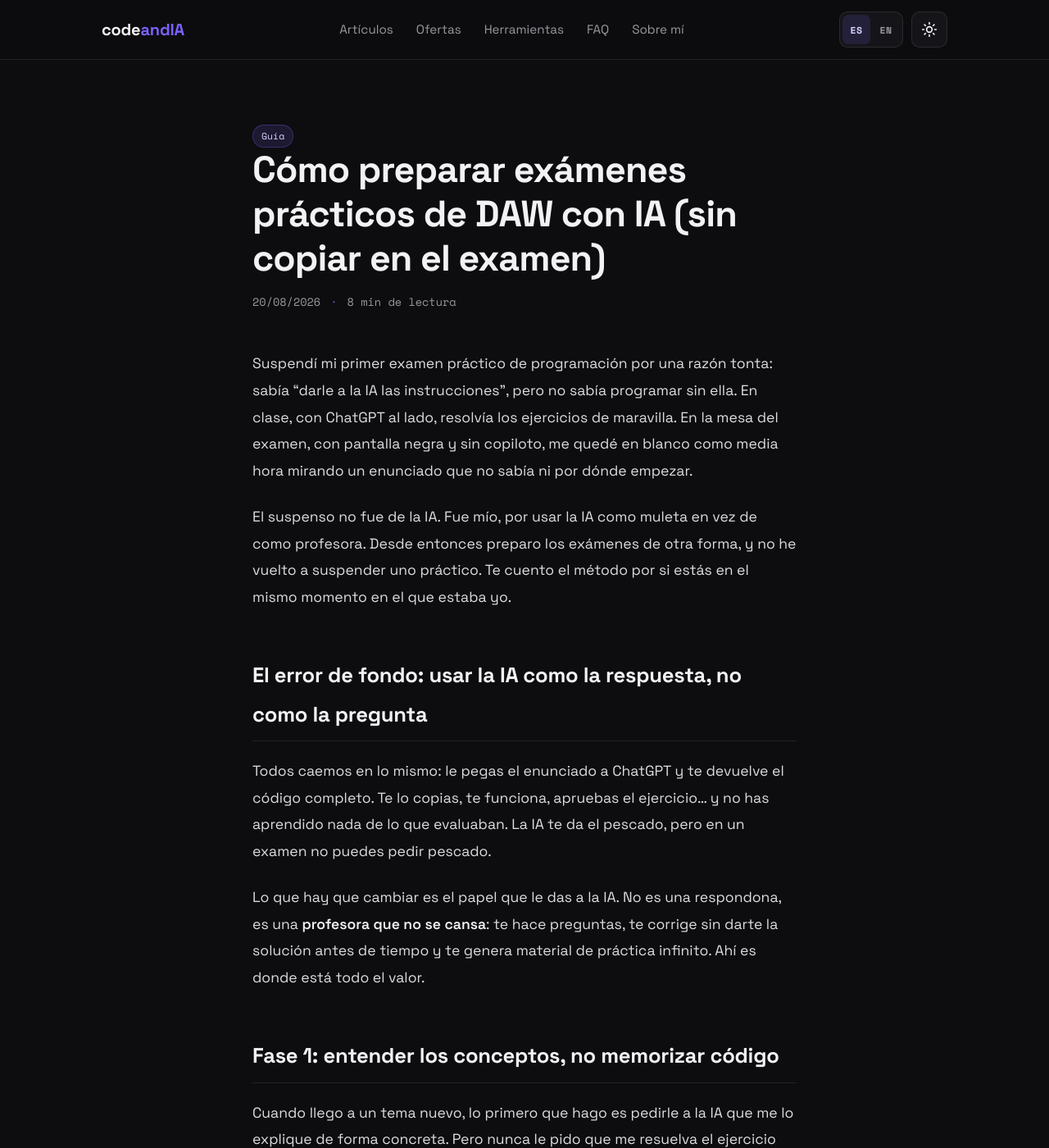
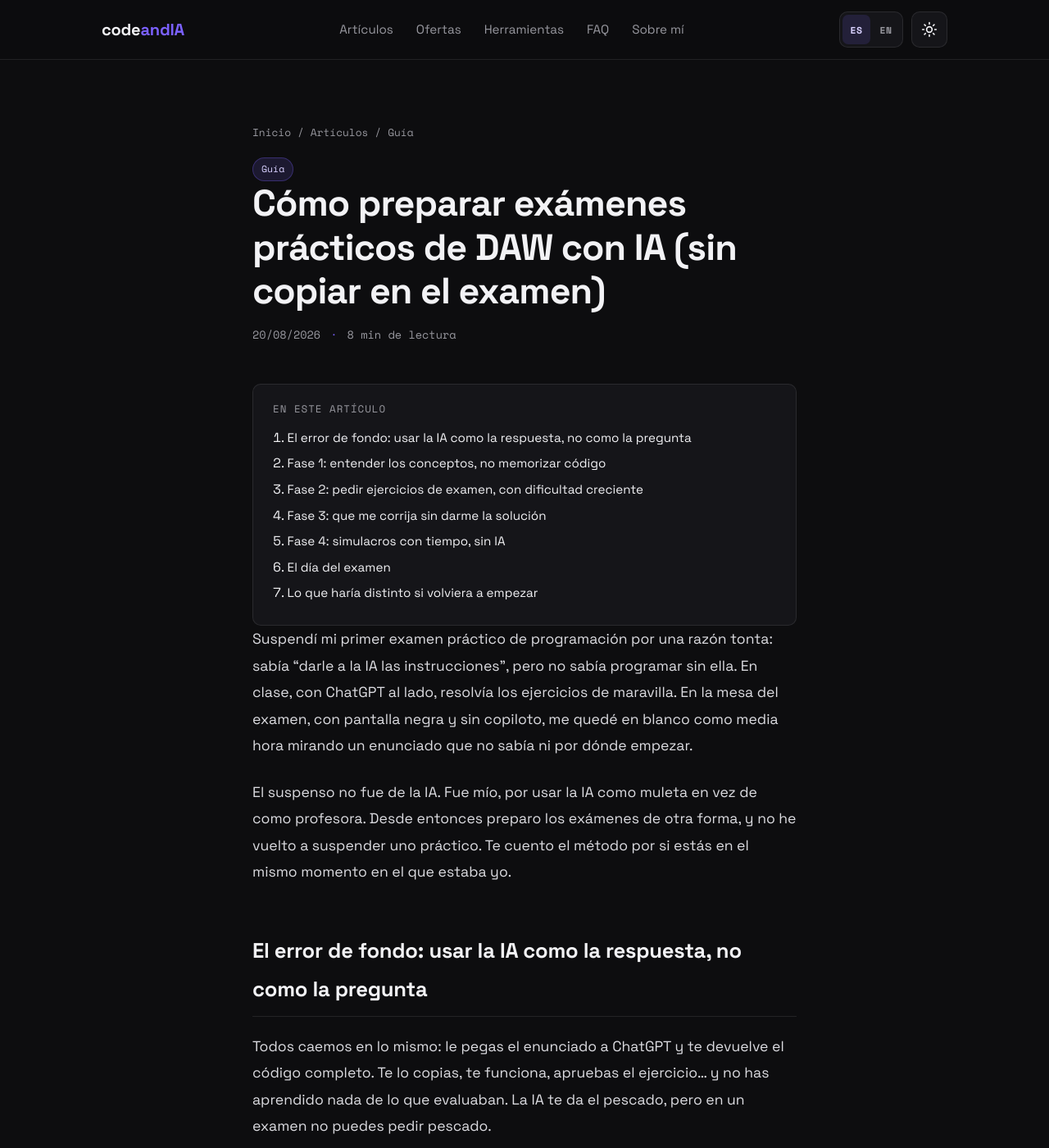
Before and after one commit to vibodigitalinfo-lab/codeandIA, a Jekyll site: the page built from articulos/guias/preparar-examenes-practicos-daw-con-ia.md, in a window 1280 px wide and 1400 px high. Shown: the whole window at 82% size. Built offline with Jekyll 4.4.1, drawn with Linux system fonts in a browser that asks for light colours; some of the changed text lies outside the part shown.

Commit message:
feat(seo+ux): imagen Open Graph, índice, compartir, RSS y mejoras de accesibilidad
- og-image.png (1200x630) y apple-touch-icon.png generados
- _layouts/default.html: OG/Twitter completos (summary_large_image), og:image
  real + dimensiones + alt, author, robots, article:published_time/section,
  apple-touch-icon, enlace "Saltar al contenido" y main#main
- _layouts/article.html: migas de pan visibles, índice automático desde los H2,
  barra de progreso de lectura, botones de compartir (X/WhatsApp/LinkedIn/copiar),
  fecha en <time datetime> y readtime por defecto a 160 ppm
- styles.css: estilos de skip-link, breadcrumb, TOC, progreso, compartir y hero-actions
- feed.xml: content:encoded (contenido completo), autor, imagen, copyright y 20 items
- 404.html: título propio, permalink /404.html, fuera del sitemap y artículos recientes
- setup-completo: enlaces a las guías de portátil y hosting (enlazado interno)
- borradores: corrige precios reales (Lift 49,95€, RK84ES ~68€)

```diff
--- a/_layouts/article.html
+++ b/_layouts/article.html
@@ -29,26 +29,41 @@ layout: default
 ]
 </script>
 
+<div class="reading-progress" aria-hidden="true"><span id="reading-progress-bar"></span></div>
+
 <article class="article">
   <div class="container">
+    <nav class="breadcrumb" aria-label="Migas de pan">
+      <a href="{{ "/" | relative_url }}">Inicio</a>
+      <span aria-hidden="true">/</span>
+      <a href="{{ "/articulos/" | relative_url }}">Artículos</a>
+      <span aria-hidden="true">/</span>
+      <span aria-current="page">{{ page.category | default: "Artículo" }}</span>
+    </nav>
+
     <div class="article-header">
       {% if page.category %}
       <span class="pill">{{ page.category }}</span>
       {% endif %}
       <h1 class="article-title">{{ page.title }}</h1>
       <div class="article-meta">
-        <span>{{ page.date | date: "%d/%m/%Y" }}</span>
+        <time datetime="{{ page.date | date_to_xmlschema }}">{{ page.date | date: "%d/%m/%Y" }}</time>
         {% if page.readtime %}
         <span class="meta-dot">·</span><span>{{ page.readtime }} min de lectura</span>
         {% else %}
         {% assign palabras = page.content | number_of_words %}
-        {% assign mins = palabras | divided_by: 200 | plus: 1 %}
+        {% assign mins = palabras | divided_by: 160 | plus: 1 %}
         <span class="meta-dot">·</span><span>{{ mins }} min de lectura</span>
         {% endif %}
       </div>
     </div>
 
-    <div class="article-content">
+    <nav class="toc" id="toc" aria-label="Índice del artículo" hidden>
+      <p class="toc-title">En este artículo</p>
+      <ol class="toc-list" id="toc-list"></ol>
+    </nav>
+
+    <div class="article-content" id="article-content">
       {{ content }}
     </div>
 
@@ -59,6 +74,14 @@ layout: default
       <a class="affiliate-btn" href="{{ page.affiliate_url }}" target="_blank" rel="sponsored nofollow noopener">{{ page.affiliate_label }} <span class="affiliate-arrow" aria-hidden="true">→</span></a>
     </aside>
     {% endif %}
+
+    <div class="share">
+      <span class="share-label">Compartir</span>
+      <a class="share-btn" href="https://twitter.com/intent/tweet?text={{ page.title | uri_escape }}&amp;url={{ page.url | absolute_url | uri_escape }}" target="_blank" rel="noopener">X</a>
+      <a class="share-btn" href="https://wa.me/?text={{ page.title | uri_escape }}%20{{ page.url | absolute_url | uri_escape }}" target="_blank" rel="noopener">WhatsApp</a>
+      <a class="share-btn" href="https://www.linkedin.com/sharing/share-offsite/?url={{ page.url | absolute_url | uri_escape }}" target="_blank" rel="noopener">LinkedIn</a>
+      <button class="share-btn" type="button" id="copy-link" data-url="{{ page.url | absolute_url }}">Copiar enlace</button>
+    </div>
 
     <a href="{{ "/" | relative_url }}" class="back-link">← Volver a artículos</a>
 
@@ -85,3 +108,64 @@ layout: default
     {% endif %}
   </div>
 </article>
+
+<script>
+  /* Barra de progreso de lectura */
+  (function () {
+    var bar = document.getElementById('reading-progress-bar');
+    var content = document.getElementById('article-content');
+    if (!bar || !content) return;
+    function update() {
+      var top = content.getBoundingClientRect().top + window.pageYOffset;
+      var total = content.offsetHeight - window.innerHeight + 200;
+      var pct = total > 0 ? ((window.pageYOffset - top + 200) / total) * 100 : 0;
+      bar.style.width = Math.min(100, Math.max(0, pct)) + '%';
+    }
+    window.addEventListener('scroll', update, { passive: true });
+    window.addEventListener('resize', update);
+    update();
+  })();
+
+  /* Índice automático a partir de los H2 (si hay 3 o más) */
+  (function () {
+    var content = document.getElementById('article-content');
+    var nav = document.getElementById('toc');
+    var list = document.getElementById('toc-list');
+    if (!content || !nav || !list) return;
+    var heads = content.querySelectorAll('h2');
+    if (heads.length < 3) { nav.parentNode && nav.parentNode.removeChild(nav); return; }
+    Array.prototype.forEach.call(heads, function (h, i) {
+      if (!h.id) h.id = 'sec-' + (i + 1);
+      var li = document.createElement('li');
+      var a = document.createElement('a');
+      a.href = '#' + h.id;
+      a.textContent = h.textContent;
+      li.appendChild(a);
+      list.appendChild(li);
+    });
+    nav.hidden = false;
+  })();
+
+  /* Copiar enlace del artículo */
+  (function () {
+    var btn = document.getElementById('copy-link');
+    if (!btn) return;
+    btn.addEventListener('click', function () {
+      var url = btn.getAttribute('data-url');
+      var done = function () {
+        btn.textContent = 'Copiado';
+        setTimeout(function () { btn.textContent = 'Copiar enlace'; }, 1800);
+      };
+      if (navigator.clipboard) {
+        navigator.clipboard.writeText(url).then(done, function () {});
+      } else {
+        var t = document.createElement('textarea');
+        t.value = url;
+        document.body.appendChild(t);
+        t.select();
+        try { document.execCommand('copy'); done(); } catch (e) {}
+        document.body.removeChild(t);
+      }
+    });
+  })();
+</script>
--- a/_layouts/default.html
+++ b/_layouts/default.html
@@ -8,6 +8,10 @@
 
   <!-- Favicon -->
   <link rel="icon" type="image/svg+xml" href="{{ "/favicon.svg" | relative_url }}">
+  <link rel="apple-touch-icon" href="{{ "/apple-touch-icon.png" | relative_url }}">
+
+  <meta name="author" content="Iván">
+  <meta name="robots" content="index,follow,max-image-preview:large,max-snippet:-1,max-video-preview:-1">
 
   <!-- Open Graph (previstas al compartir en redes) -->
   <meta property="og:type" content="{% if page.category %}article{% else %}website{% endif %}">
@@ -16,12 +20,21 @@
   <meta property="og:title" content="{% if page.title %}{{ page.title }} · {{ site.title }}{% else %}{{ site.title }}{% endif %}">
   <meta property="og:description" content="{% if page.description %}{{ page.description }}{% else %}{{ site.description }}{% endif %}">
   <meta property="og:url" content="{{ page.url | absolute_url }}">
-  <meta property="og:image" content="{{ "/favicon.svg" | absolute_url }}">
+  <meta property="og:image" content="{{ "/og-image.png" | absolute_url }}">
+  <meta property="og:image:width" content="1200">
+  <meta property="og:image:height" content="630">
+  <meta property="og:image:alt" content="codeandIA: reviews y guías de IA para programadores">
+  {% if page.category %}
+  <meta property="article:published_time" content="{{ page.date | date_to_xmlschema }}">
+  <meta property="article:section" content="{{ page.category }}">
+  {% endif %}
 
   <!-- Twitter Card -->
-  <meta name="twitter:card" content="summary">
+  <meta name="twitter:card" content="summary_large_image">
   <meta name="twitter:title" content="{% if page.title %}{{ page.title }} · {{ site.title }}{% else %}{{ site.title }}{% endif %}">
   <meta name="twitter:description" content="{% if page.description %}{{ page.description }}{% else %}{{ site.description }}{% endif %}">
+  <meta name="twitter:image" content="{{ "/og-image.png" | absolute_url }}">
+  <meta name="twitter:image:alt" content="codeandIA: reviews y guías de IA para programadores">
 
   <!-- Canonical (evita contenido duplicado en buscadores) -->
   <link rel="canonical" href="{{ page.url | absolute_url }}">
@@ -160,9 +173,11 @@
 </head>
 <body>
 
+  <a class="skip-link" href="#main">Saltar al contenido</a>
+
   {% include nav.html %}
 
-  <main>
+  <main id="main">
     {{ content }}
   </main>
 
--- a/styles.css
+++ b/styles.css
@@ -2551,3 +2551,157 @@ body { margin-top: 0 !important; padding-top: 0 !important; }
     max-width: none;
   }
 }
+
+/* ============ Extras: accesibilidad, navegación y compartir ============ */
+
+/* Enlace para saltar al contenido (visible solo al enfocar con teclado) */
+.skip-link {
+  position: fixed;
+  top: -100px;
+  left: 16px;
+  z-index: 1000;
+  padding: 12px 20px;
+  background: var(--accent);
+  color: #fff;
+  border-radius: var(--radius);
+  font-family: var(--font-mono);
+  font-size: 0.85rem;
+  font-weight: 700;
+  text-decoration: none;
+  transition: top 0.2s ease;
+}
+
+.skip-link:focus {
+  top: 16px;
+  outline: none;
+}
+
+/* Barra de progreso de lectura (solo artículos) */
+.reading-progress {
+  position: fixed;
+  top: 0;
+  left: 0;
+  width: 100%;
+  height: 3px;
+  z-index: 999;
+  pointer-events: none;
+}
+
+.reading-progress span {
+  display: block;
+  width: 0;
+  height: 100%;
+  background: linear-gradient(90deg, var(--accent), #b3a2ff);
+  transition: width 0.1s linear;
+}
+
+/* Migas de pan */
+.breadcrumb {
+  display: flex;
+  flex-wrap: wrap;
+  align-items: center;
+  gap: 8px;
+  margin-bottom: 20px;
+  font-family: var(--font-mono);
+  font-size: 0.8rem;
+  color: var(--text-muted);
+}
+
+.breadcrumb a {
+  color: var(--text-muted);
+  text-decoration: none;
+}
+
+.breadcrumb a:hover {
+  color: var(--accent);
+}
+
+/* Índice del artículo */
+.toc {
+  margin: 28px 0 0;
+  padding: 20px 24px;
+  background: var(--bg-raised);
+  border: 1px solid var(--border);
+  border-radius: var(--radius);
+}
+
+.toc-title {
+  margin: 0 0 12px;
+  font-family: var(--font-mono);
+  font-size: 0.78rem;
+  text-transform: uppercase;
+  letter-spacing: 0.08em;
+  color: var(--text-muted);
+}
+
+.toc-list {
+  margin: 0;
+  padding-left: 1.1rem;
+}
+
+.toc-list li {
+  margin: 6px 0;
+}
+
+.toc-list a {
+  color: var(--text);
+  font-size: 0.95rem;
+  text-decoration: none;
+}
+
+.toc-list a:hover {
+  color: var(--accent);
+}
+
+/* Los encabezados no quedan ocultos bajo la nav fija al saltar desde el índice */
+.article-content h2,
+.article-content h3 {
+  scroll-margin-top: 90px;
+}
+
+/* Botones de compartir */
+.share {
+  display: flex;
+  flex-wrap: wrap;
+  align-items: center;
+  gap: 10px;
+  margin-top: 36px;
+  padding-top: 24px;
+  border-top: 1px solid var(--border);
+}
+
+.share-label {
+  font-family: var(--font-mono);
+  font-size: 0.78rem;
+  text-transform: uppercase;
+  letter-spacing: 0.08em;
+  color: var(--text-muted);
+}
+
+.share-btn {
+  padding: 8px 16px;
+  background: var(--bg-raised);
+  border: 1px solid var(--border);
+  border-radius: 999px;
+  color: var(--text-muted);
+  font-family: var(--font-mono);
+  font-size: 0.8rem;
+  font-weight: 700;
+  text-decoration: none;
+  cursor: pointer;
+  transition: color 0.2s ease, border-color 0.2s ease, transform 0.2s ease;
+}
+
+.share-btn:hover {
+  color: var(--accent);
+  border-color: var(--accent);
+  transform: translateY(-1px);
+}
+
+/* Botones del hero (portada y 404) */
+.hero-actions {
+  display: flex;
+  flex-wrap: wrap;
+  gap: 12px;
+  justify-content: center;
+}
```
Also changed, not shown: 404.html (+29 -3 lines), articulos/_entrada/mejores-ofertas-black-friday-programadores-2026/borrador.md (+1 -1 lines), articulos/_entrada/regalos-programadores-navidad-2026/borrador.md (+3 -3 lines), articulos/guias/setup-completo-programar-500-euros.md (+2 -0 lines), feed.xml (+12 -2 lines), apple-touch-icon.png (added), og-image.png (added).
